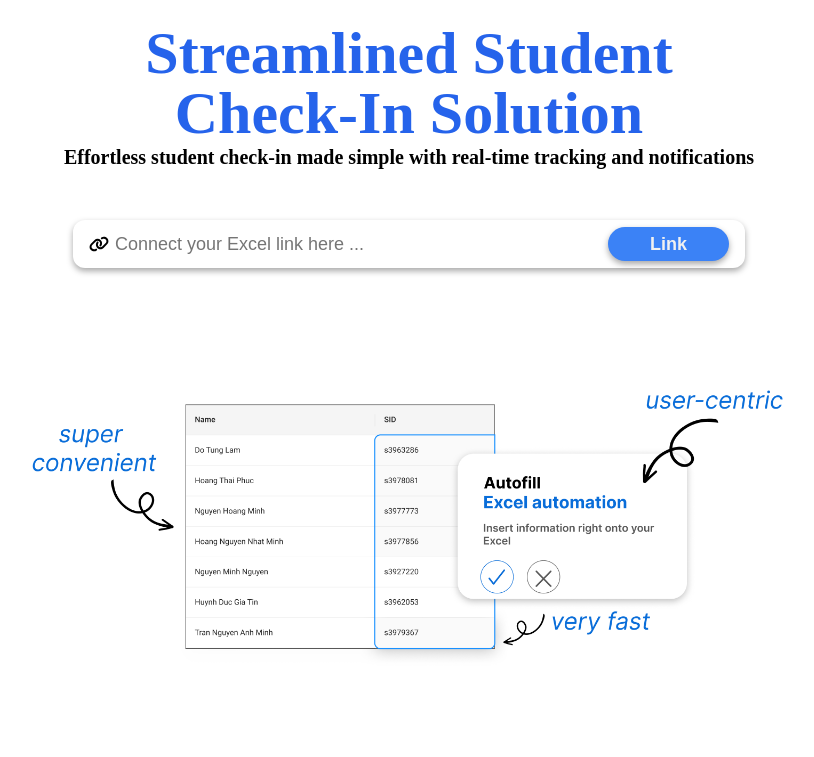
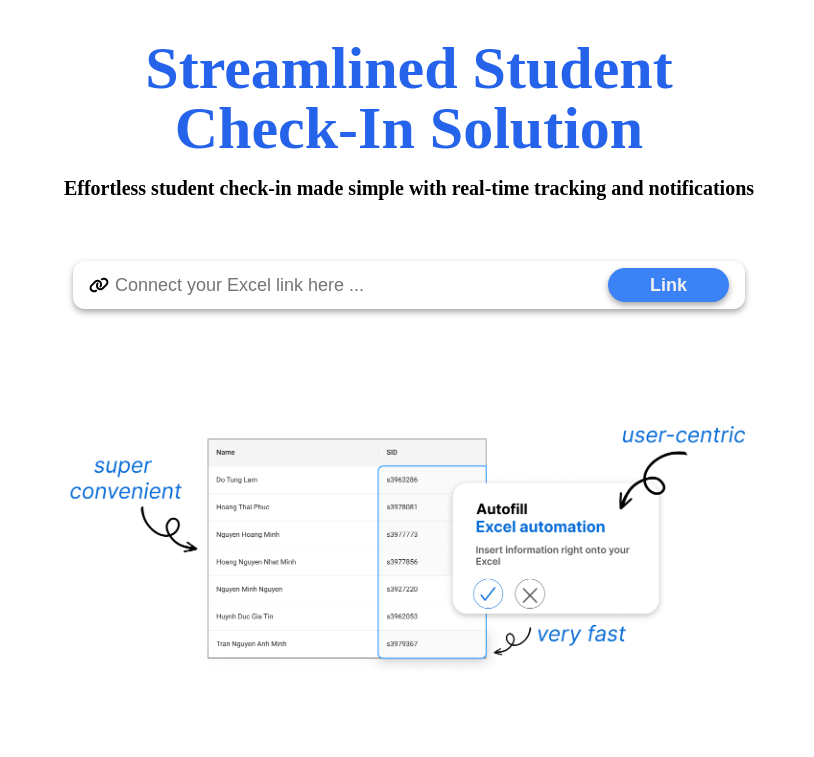
Before and after one commit to RMIT-FinTech-Club/Check-in-System, a Next.js app: page /homepage in a window 1280 px wide. Shown: the top 757 px of the page, without its empty margins (231-1045 px from the left). Built offline with nearby package versions, Linux system fonts and the light colour scheme; grey boxes are pictures that could not be loaded.

Commit message:
adjust margin, padding and add cursor-pointer

```diff
--- a/app/homepage/page.jsx
+++ b/app/homepage/page.jsx
@@ -6,12 +6,12 @@ export default function HomePage() {
     return (
         // Name of the application
         <div className="flex flex-col h-[calc(100vh-42px)] items-center justify-around">
-            <div className="flex flex-col items-center">
-                <h1 className="w-full lg:w-2/3 text-blue-600 h1 text-center m-0">{metadata.description}</h1>
-                <h3 className="text-center h3 m-0">{metadata.label}</h3>
+            <div className="flex flex-col items-center mt-2">
+                <h1 className="w-full lg:w-2/3 text-blue-600 h1 text-center m-0 my-2">{metadata.description}</h1>
+                <h3 className="text-center h3 m-0 my-2">{metadata.label}</h3>
             </div>
             {/* Input link and Link button*/}
-            <div className="flex justify-center relative w-full lg:w-3/4 my-1">
+            <div className="flex justify-center relative w-full lg:w-3/4 my-2">
                 <span className="absolute inset-y-0 flex items-center left-4"><img src="./../link.svg" alt="link" /></span>
                 <input type="link" className="rounded-xl px-10 py-2 text-lg shadow-around w-full border-transparent" placeholder="Connect your Excel link here ..." />
                 <span className="absolute inset-y-0 flex items-center right-4">
@@ -20,7 +20,7 @@ export default function HomePage() {
             </div>
             {/*Div contains the images of table and dashboard*/}
             <div className="flex justify-center">
-                <img src="./../homepage.png" alt="Home page" className="w-full -z-10" />
+                <img src="./../homepage.png" alt="Home page" className="w-[90%] -z-10 object-contain" />
             </div>
         </div>
     )
--- a/components/Footer.jsx
+++ b/components/Footer.jsx
@@ -8,9 +8,9 @@ export default function Footer() {
           </div>
           {/* Social media */}
           <div className='flex justify-center w-1/3 mx-5'>
-            <span className='flex items-center mx-4'><img src="./../facebook.svg" alt='facebook'/></span>
-            <span className='flex items-center mx-4'><img src="./../tiktok.svg" alt='tiktok'/></span>
-            <span className='flex items-center mx-4'><img src="./../instagram.svg" alt='instagram'/></span>
+            <span className='flex items-center mx-4 cursor-pointer'><img src="./../facebook.svg" alt='facebook'/></span>
+            <span className='flex items-center mx-4 cursor-pointer'><img src="./../tiktok.svg" alt='tiktok'/></span>
+            <span className='flex items-center mx-4 cursor-pointer'><img src="./../instagram.svg" alt='instagram'/></span>
           </div>
         </footer>
     )
```
